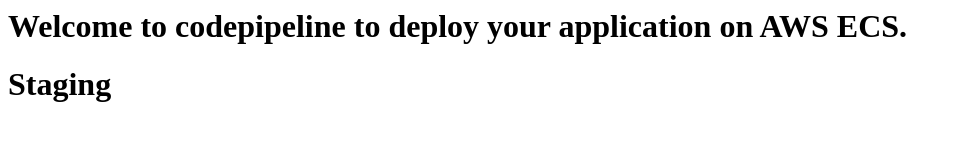
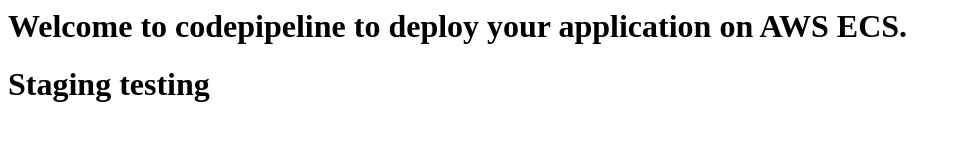
Before and after one commit to cssp007/nginx-code-only, a plain HTML site: page index.html in a window 1280 px wide. Shown: the whole page, without its empty margins (0-960 px from the left). Drawn offline with Linux system fonts and the light colour scheme.

Commit message:
Update index.html

```diff
--- a/index.html
+++ b/index.html
@@ -2,6 +2,6 @@
 <head><title>Testing ECS codepipeline</title></head>
 <body>
 <h1>Welcome to codepipeline to deploy your application on AWS ECS.</h1>
-<h1>Staging</h1>
+<h1>Staging testing</h1>
 </body>
 </html>
```
